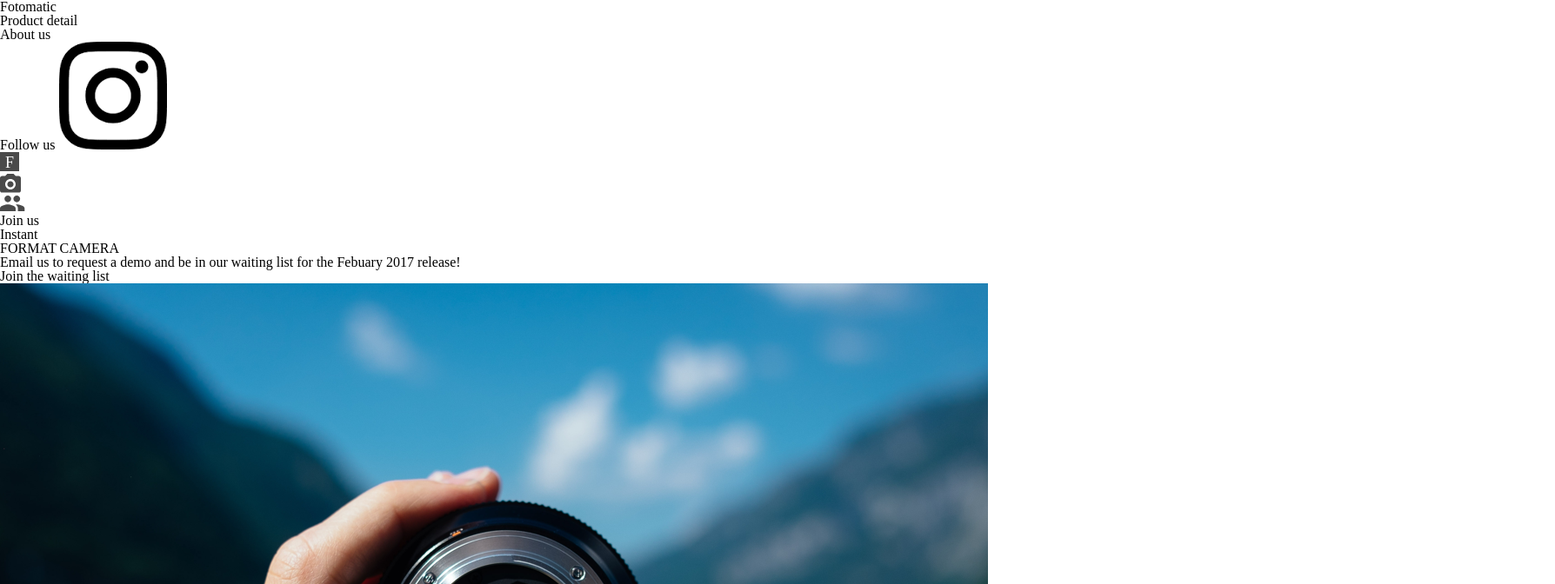
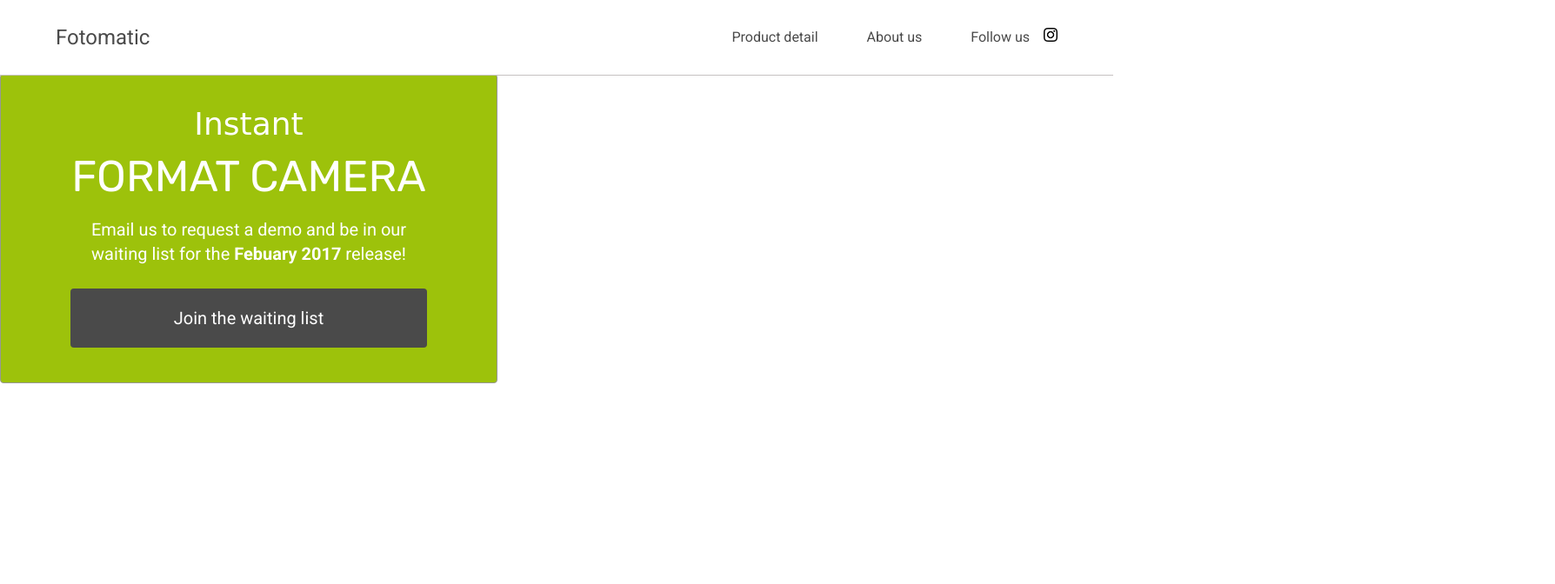
Before and after one commit to portgasalif/fotomatic-project, a plain HTML site: page index.html in a window 1280 px wide. Shown: the top 672 px of the page at 87% size, 1788 px wide, since content can reach past the window. Drawn offline with Linux system fonts and the light colour scheme; files whose address does not match are found by name; a web font is replaced by a local one.

Commit message:
fix: Update navigation bar layout and styling

```diff
--- a/index.html
+++ b/index.html
@@ -4,8 +4,10 @@
   <link href="https://fonts.googleapis.com/css?family=Damion" rel="stylesheet">
   <link href="https://fonts.googleapis.com/css?family=Rubik" rel="stylesheet">
   <link href="https://fonts.googleapis.com/css?family=Roboto:300,400,600,700" rel="stylesheet">
-  <link rel="stylesheet" href="./resources/css/reset.css">
+  <link rel="stylesheet" href="resources\css\reset.css">
+  <link rel="stylesheet" href="resources\css\style.css">
   <meta charset="UTF-8">
+  <meta name="viewport" content="width=device-width, initial-scale= 1.0">
 </head>
 <body>
   <!-- Header -->
--- a/resources/css/style.css
+++ b/resources/css/style.css
@@ -38,6 +38,7 @@
 
 header {
   position: fixed;
+  z-index: 100;
   width: 100%;
   border-bottom: solid 1px #c6c1c1;
   background-color: white;
@@ -46,11 +47,18 @@
 header .content {
   display: flex;
   align-items: center;
-  padding: 1.875rem;
+  padding: 1.875rem 5%;
+  margin: 0 auto;
+
+
 }
 
 header .logo {
   flex: 1;
+  color: #4a4a4a;
+  font-size: 1.5rem;
+  font-family: "Roboto", sans-serif;
+  text-decoration: none;
 }
 
 header nav ul {
@@ -66,6 +74,11 @@
   line-height: 1.6;
   font-size: 1rem;
   color: #4a4a4a;
+  transition: color 0.3s ease;
+
+}
+nav a:hover{
+  color: #4a4a4a80;
 }
 
 header .icon {
```
